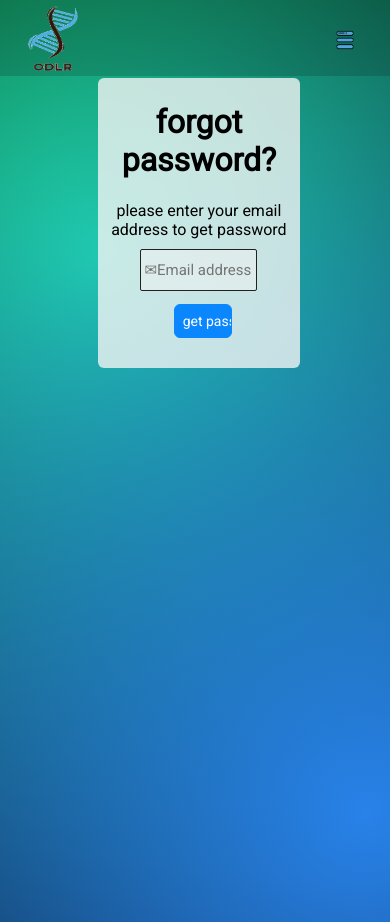
After one commit to ThamerD/381-Project, a PHP site: page /pages/forgot_password.php in a window 390 px wide. The commit adds this page. Run offline with PHP 8.4, Linux system fonts and the light colour scheme.

Commit message:
forgot password form

```diff
--- a/css/style_e.css
+++ b/css/style_e.css
@@ -179,6 +179,18 @@ label {
 
 /* albra start */
 
+.divforgot {
+    width: 30%;
+    height: 35%;
+    background-color: rgba(245, 245, 245, 0.788);
+    border-radius: 6px;
+    margin-top: 10%;
+    margin-left: 35%;
+    padding: 1%;
+    text-align: center;
+    height: auto;
+}
+
 .btnr {
     border-radius: 6px;
     /* border: solid 1px rgb(119, 136, 153); */
@@ -341,6 +353,17 @@ label {
         padding-right: 0%;
         height: auto;
         /* overflow: auto; */
+    }
+    .divforgot {
+        width: 50%;
+        height: 35%;
+        background-color: rgba(245, 245, 245, 0.788);
+        border-radius: 6px;
+        margin-top: 20%;
+        margin-left: 25%;
+        padding: 1%;
+        text-align: center;
+        height: auto;
     }
 }
 
--- /dev/null
+++ b/pages/forgot_password.php
@@ -0,0 +1,35 @@
+<html lang="en">
+<head>
+    <meta charset="UTF-8">
+    <meta name="viewport" content="width=device-width, initial-scale=1.0">
+    <title>forgot password</title>
+    <link rel="stylesheet" href="../css/style_e.css">
+</head>
+<body>
+
+
+<?php   include_once "base.php"; ?>
+
+
+<div class="divforgot">
+
+<h1>forgot password?</h1>
+
+
+
+<form action="" style="">
+<label style="text-align:left;">please enter your email address to get password</label><br> <input  placeholder="&#9993;Email address" type="email" name="forgotmail" class="textr" style="height:5%;width:60%;margin-top:5%;">
+<br><input type="submit" class="btnr" style="margin-top:7%;width:30%;" value="get password"  >
+
+</form>
+
+
+
+</div>
+
+
+
+
+
+</body>
+</html>
--- a/pages/sign_in.php
+++ b/pages/sign_in.php
@@ -42,7 +42,7 @@
             <!-- <div id="error" style="margin-top:0%;margin-bottom:10%;"> <?php  echo $nameErr; ?> </div> -->
                 <input class="textr" type="email"  name="userNameLogIn" placeholder="&#9993; Email"  required><br>
                 <input  class="textr" type="password" name="passLogIn" placeholder="&#128477;password"  required><br>
-                <a href="#" class="linkbol">forget password?</a><br>
+                <a href="forgot_password.php" class="linkbol">forget password?</a><br>
                 <input type="submit" class="btnr" value="Log In"  >
             </form>
             <p>don't have an account?<a href="sign_up.php" class="linklog" >sign Up</a></p>
```
